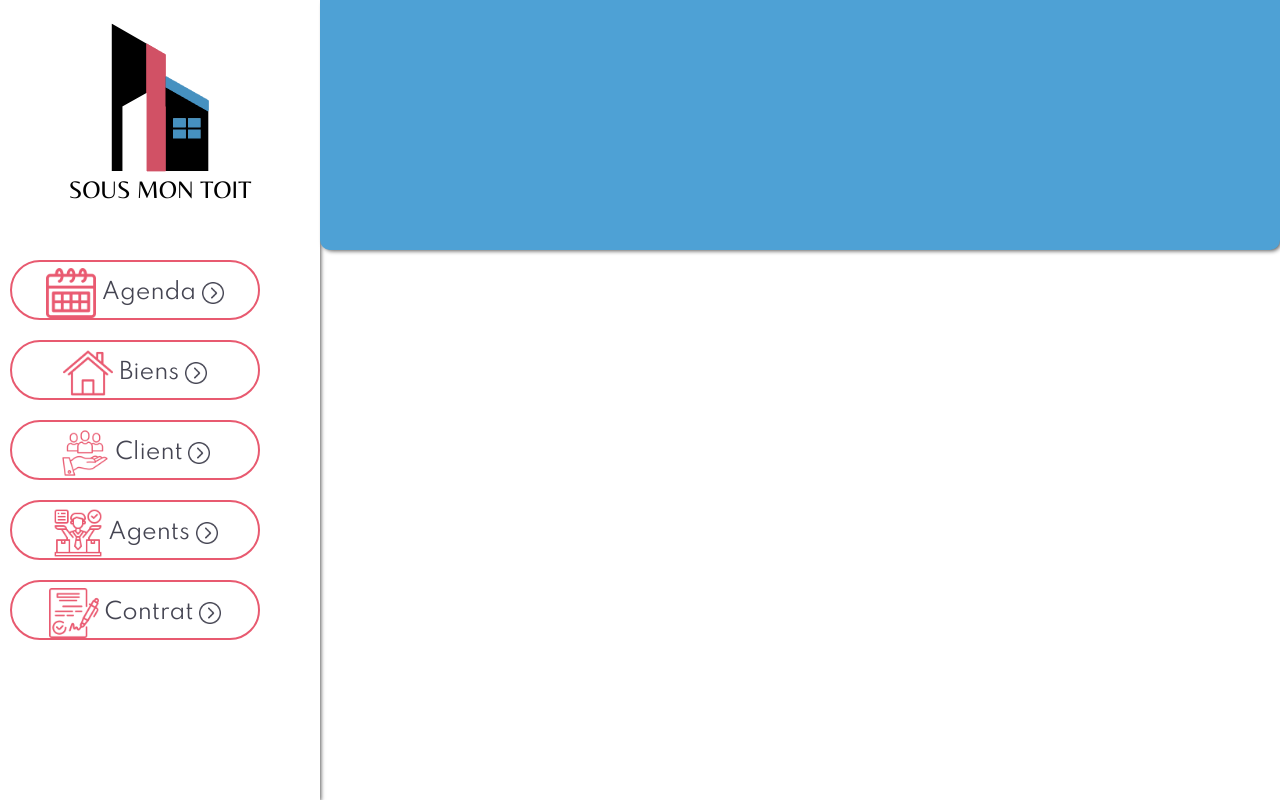
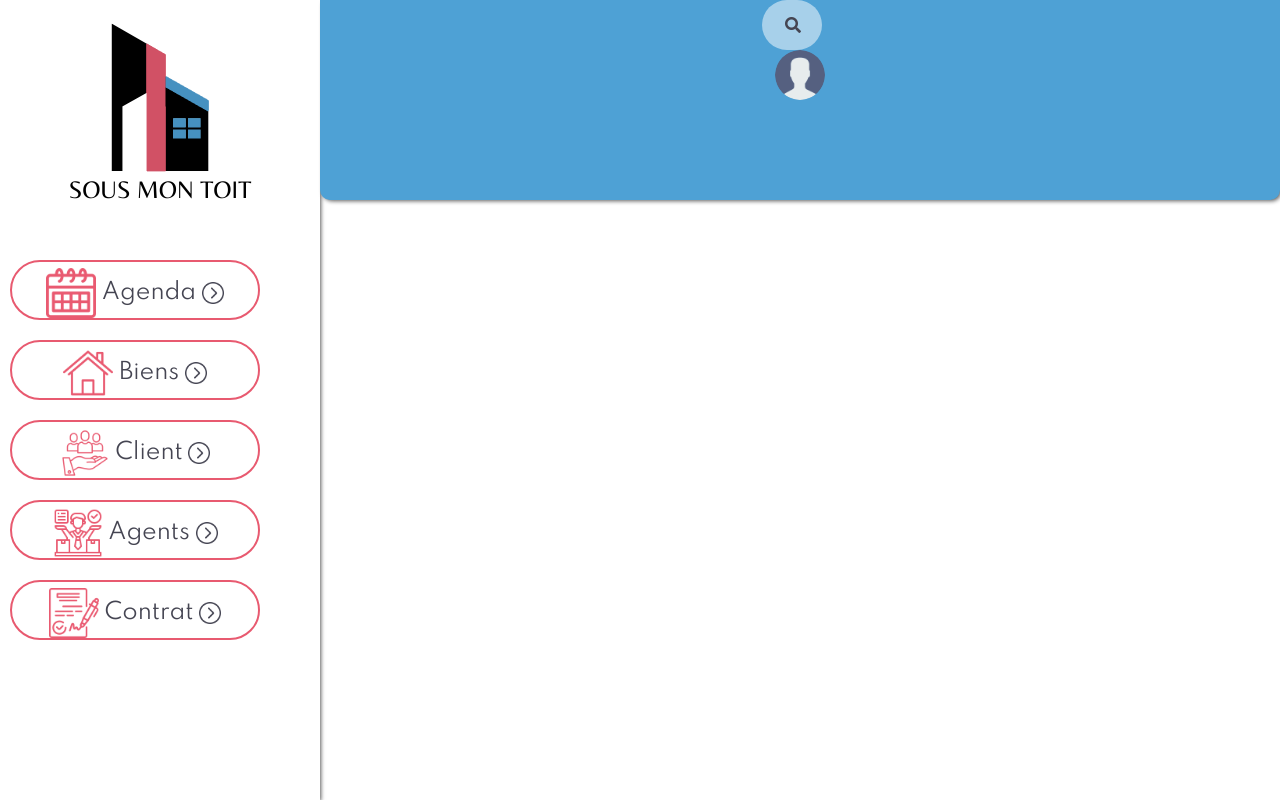
Before and after one commit to kevinmilet/sous_mon_toit-DESKTOP, a React (Create React App) app: page / in a window 1280 px wide. Built offline with nearby package versions, Linux system fonts and the light colour scheme.

Commit message:
Ajout Topbar et Sidebar (en cours de dev)

```diff
--- /dev/null
+++ b/src/components/Avatar/Avatar.jsx
@@ -0,0 +1,22 @@
+import React from 'react';
+import avatar from '../../assets/img/user_default.png'
+import styled from "styled-components";
+
+const AvatarContainer = styled.img`
+    width: 50px;
+    height: 50px;
+    border-radius: 50%;
+`
+
+const Avatar = () => {
+    return (
+        <div>
+            {/* eslint-disable-next-line jsx-a11y/anchor-is-valid */}
+            <a href="#">
+                <AvatarContainer src={avatar} alt="User Avatar"/>
+            </a>
+        </div>
+    );
+};
+
+export default Avatar;
--- /dev/null
+++ b/src/components/Search/Search.jsx
@@ -0,0 +1,44 @@
+import React from 'react';
+import styled from "styled-components";
+import colors from "../../utils/styles/colors";
+
+const Container = styled.div`
+    width: 100%;
+    height: 100%;
+    display: flex
+    justify-content: center;
+    align-items: center;
+`
+
+const Input = styled.input`
+    position: relative;
+    padding: 15px 40px 15px 20px;
+    width: 50px;
+    height: 50px;
+    color: ${colors.primary};
+    font-size: 22px;
+    border: none;
+    border-radius: 50px;
+    background-color: ${colors.bgdPrimaryOpac};
+    transition: width 0.4s ease;
+    outline: none;
+    &:focus{ width: 350px; }
+`
+
+const Icon = styled.i`
+    position: relative;
+    left: -37px;
+    color: ${colors.primary};
+`
+
+const Search = () => {
+    return (
+        <Container>
+            <Input placeholder='Rechercher...' type="text"/>
+                <Icon className="fa fa-search"/>
+        </Container>
+
+    );
+};
+
+export default Search;
--- a/src/components/Topbar/Topbar.jsx
+++ b/src/components/Topbar/Topbar.jsx
@@ -1,10 +1,12 @@
 import React from 'react';
 import styled from "styled-components";
 import colors from "../../utils/styles/colors";
+import Search from "../Search/Search";
+import Avatar from "../Avatar/Avatar";
 
 const MainContainer = styled.div`
     width: 100%;
-    height: 250px;
+    height: 200px;
     margin: 0;
     border-bottom-left-radius: 10px;
     border-bottom-right-radius: 10px;
@@ -13,10 +15,20 @@ const MainContainer = styled.div`
     box-shadow: 2px 2px 4px -1px rgba(0,0,0,0.65);
 `
 
+const RowContainer = styled.div`
+    display: flex;
+    flex-direction: row;
+`
+
 const Topbar = () => {
     return (
         <div>
-            <MainContainer/>
+            <MainContainer>
+                <RowContainer className="row">
+                    <Search/>
+                    <Avatar/>
+                </RowContainer>
+            </MainContainer>
         </div>
     );
 };
--- a/src/utils/styles/colors.js
+++ b/src/utils/styles/colors.js
@@ -4,7 +4,8 @@ const colors = {
     primary: '#454552', // gris foncé
     secondary: '#E85A70', // rose
     backgroundPrimary: '#FFF', // blanc
-    backgroundSecondary: '#F5F5F5' // gris clair
+    backgroundSecondary: '#F5F5F5', // gris clair
+    bgdPrimaryOpac: 'rgba(255,255,255,0.5)' // Blanc transparent
 }
 
 export default colors
```
